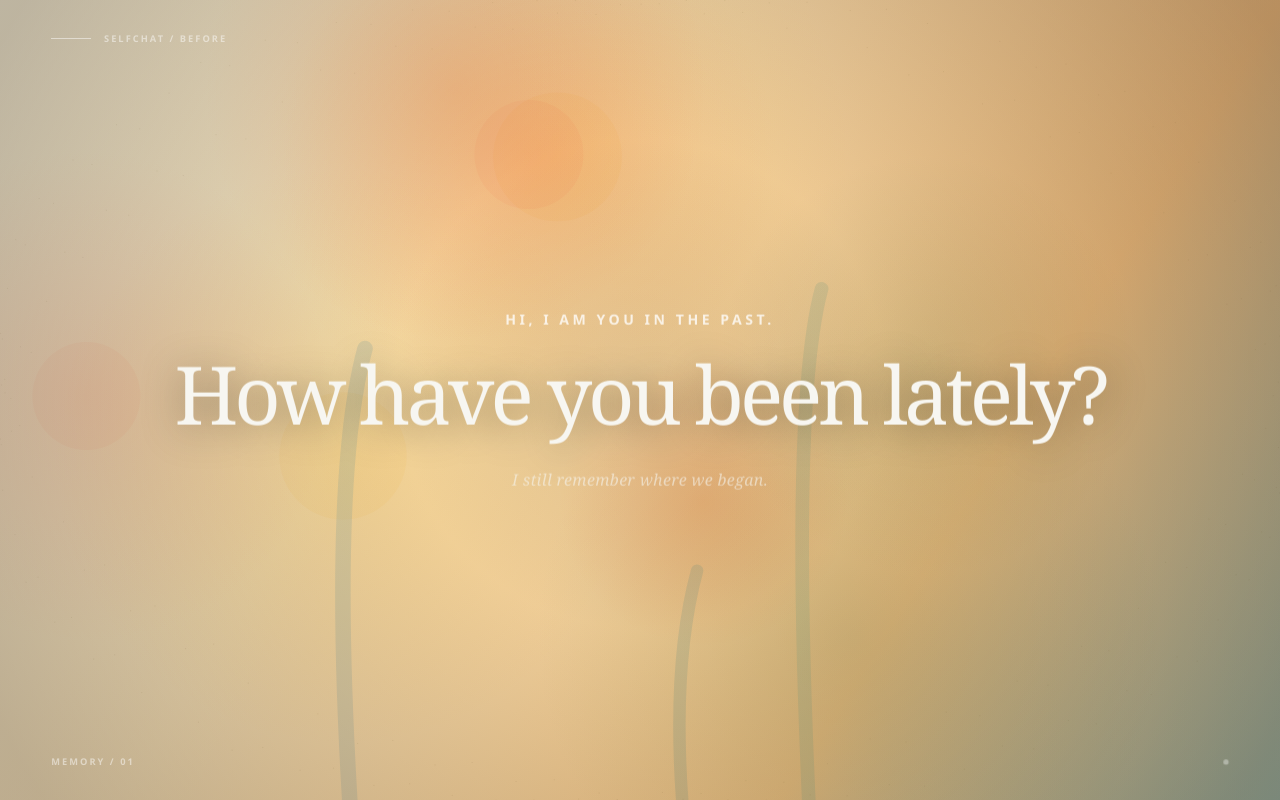
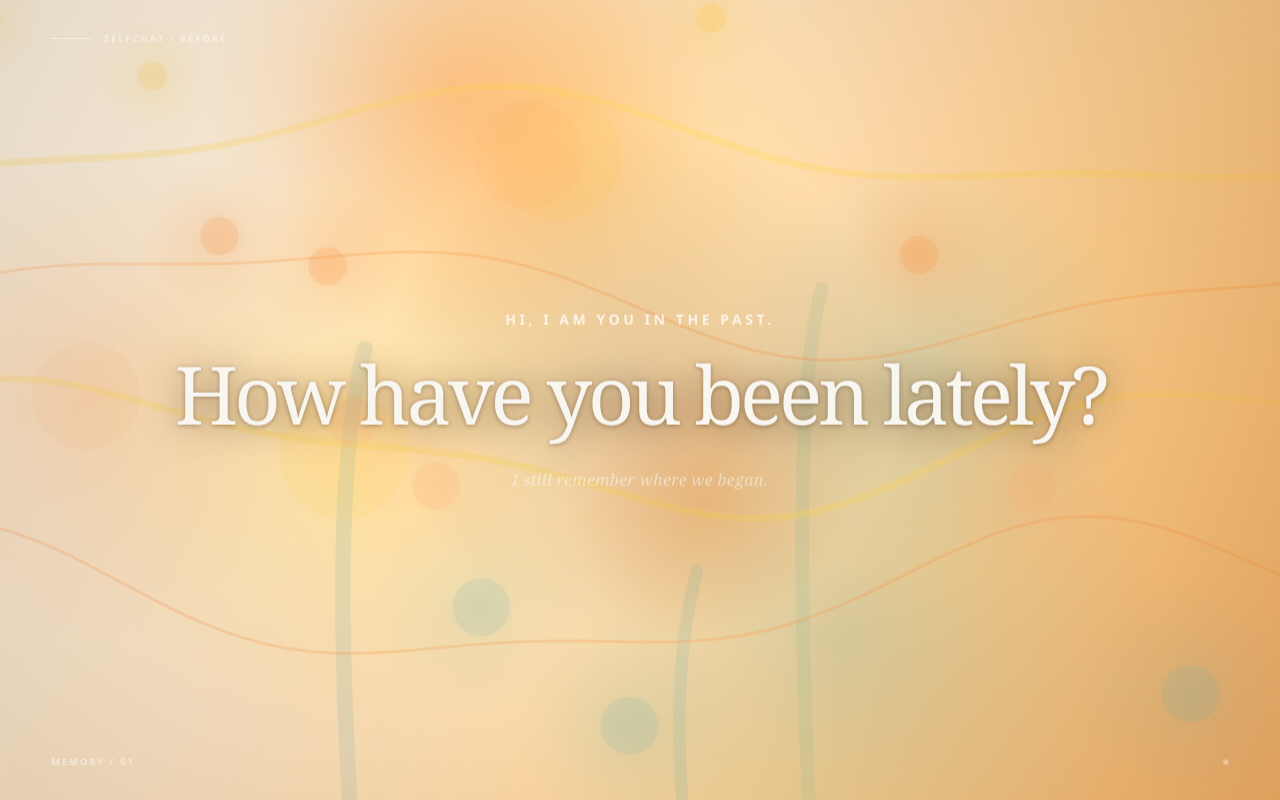
Before and after one commit to jialuhoudesign/selfchat, a Flask app: page /past in a window 1280 px wide. Run offline with Flask 3, Linux system fonts and the light colour scheme.

Commit message:
"Add flowing curves and orbs to past background

```diff
--- a/static/background.js
+++ b/static/background.js
@@ -25,9 +25,9 @@
 
   const pastColors = [
     [255, 214, 76],  // soft yellow
-    [255, 126, 54],  // orange
-    [255, 157, 142], // peach pink
-    [116, 172, 166], // faded blue-green
+    [255, 139, 43],  // orange
+    [255, 183, 119], // peach
+    [142, 185, 177], // faded blue-green
   ];
 
   const futureColors = [
@@ -73,10 +73,10 @@
       gradient.addColorStop(0.48, "#9eb9cc");
       gradient.addColorStop(1, "#476274");
     } else {
-      gradient.addColorStop(0, "#fff6dc");
-      gradient.addColorStop(0.35, "#ffe7ba");
-      gradient.addColorStop(0.72, "#f7c785");
-      gradient.addColorStop(1, "#9ab9aa");
+      gradient.addColorStop(0, "#fff9ea");
+      gradient.addColorStop(0.38, "#ffe8c8");
+      gradient.addColorStop(0.72, "#ffd38f");
+      gradient.addColorStop(1, "#f7b66c");
     }
     ctx.fillStyle = gradient;
     ctx.fillRect(0, 0, width, height);
@@ -89,8 +89,8 @@
     const radius = blob.baseRadius * pulse;
 
     const gradient = ctx.createRadialGradient(x, y, 0, x, y, radius);
-    gradient.addColorStop(0, rgba(blob.color, 0.22));
-    gradient.addColorStop(0.45, rgba(blob.color, 0.12));
+    gradient.addColorStop(0, rgba(blob.color, 0.34));
+    gradient.addColorStop(0.45, rgba(blob.color, 0.17));
     gradient.addColorStop(1, rgba(blob.color, 0));
 
     ctx.fillStyle = gradient;
@@ -100,7 +100,7 @@
 
     // A smaller moving core makes the motion easier to see on a screen.
     if (index % 2 === 0) {
-      ctx.fillStyle = rgba(blob.color, 0.08);
+      ctx.fillStyle = rgba(blob.color, 0.12);
       ctx.beginPath();
       ctx.arc(x, y, radius * 0.22, 0, Math.PI * 2);
       ctx.fill();
@@ -378,26 +378,102 @@
     if (isFuture) return;
 
     ctx.save();
-    ctx.globalCompositeOperation = "multiply";
+    ctx.globalCompositeOperation = "source-over";
     blobs.forEach(drawBlob);
     ctx.restore();
 
     ctx.save();
     ctx.globalCompositeOperation = "source-over";
-    drawPastFlower(width * 0.33, height * 0.42, Math.min(width, height) / 720, 0.1, [255, 118, 72], [93, 150, 158]);
-    drawPastFlower(width * 0.64, height * 0.36, Math.min(width, height) / 820, 1.8, [255, 183, 72], [96, 155, 132]);
-    drawPastFlower(width * 0.50, height * 0.68, Math.min(width, height) / 900, 3.2, [255, 210, 88], [86, 139, 132]);
+    drawPastFlower(width * 0.33, height * 0.42, Math.min(width, height) / 720, 0.1, [255, 118, 54], [128, 177, 172]);
+    drawPastFlower(width * 0.64, height * 0.36, Math.min(width, height) / 820, 1.8, [255, 205, 62], [139, 188, 151]);
+    drawPastFlower(width * 0.50, height * 0.68, Math.min(width, height) / 900, 3.2, [255, 151, 57], [123, 175, 169]);
     ctx.restore();
 
     // Fine moving film grain, kept sparse for Pi performance.
     ctx.save();
-    ctx.globalAlpha = 0.12;
-    ctx.fillStyle = "#7d6a3d";
+    ctx.globalAlpha = 0.10;
     for (let i = 0; i < 180; i += 1) {
       const x = (Math.sin(i * 17.13 + time * 0.7) * 0.5 + 0.5) * width;
       const y = (Math.cos(i * 23.71 + time * 0.5) * 0.5 + 0.5) * height;
+      ctx.fillStyle = i % 3 === 0
+        ? "rgba(255, 168, 64, .45)"
+        : i % 3 === 1
+          ? "rgba(255, 220, 90, .35)"
+          : "rgba(114, 168, 158, .22)";
       ctx.fillRect(x, y, 1, 1);
     }
+    ctx.restore();
+  }
+
+  function drawPastFloatingOrbs() {
+    if (isFuture) return;
+
+    const orbColors = [
+      [255, 207, 67],
+      [255, 139, 55],
+      [255, 177, 121],
+      [132, 188, 175],
+    ];
+
+    ctx.save();
+    ctx.globalCompositeOperation = "source-over";
+
+    for (let i = 0; i < 12; i += 1) {
+      const color = orbColors[i % orbColors.length];
+      const baseX = ((i * 137) % 1000) / 1000 * width;
+      const baseY = ((i * 263) % 1000) / 1000 * height;
+      const x = baseX + Math.sin(time * 0.7 + i * 1.7) * width * 0.035;
+      const y = baseY + Math.cos(time * 0.55 + i * 1.1) * height * 0.035;
+      const radius = Math.min(width, height) * (0.018 + (i % 4) * 0.006);
+
+      const glow = ctx.createRadialGradient(x, y, 0, x, y, radius * 4);
+      glow.addColorStop(0, rgba(color, 0.22));
+      glow.addColorStop(0.35, rgba(color, 0.10));
+      glow.addColorStop(1, rgba(color, 0));
+      ctx.fillStyle = glow;
+      ctx.beginPath();
+      ctx.arc(x, y, radius * 4, 0, Math.PI * 2);
+      ctx.fill();
+
+      ctx.fillStyle = rgba(color, 0.18);
+      ctx.beginPath();
+      ctx.arc(x, y, radius, 0, Math.PI * 2);
+      ctx.fill();
+    }
+
+    ctx.restore();
+  }
+
+  function drawPastFlowCurves() {
+    if (isFuture) return;
+
+    ctx.save();
+    ctx.lineCap = "round";
+
+    for (let row = 0; row < 4; row += 1) {
+      ctx.beginPath();
+      const baseY = height * (0.18 + row * 0.19);
+      const amplitude = height * (0.055 + row * 0.008);
+
+      for (let step = 0; step <= 90; step += 1) {
+        const p = step / 90;
+        const x = p * width;
+        const y =
+          baseY +
+          Math.sin(p * Math.PI * 2.1 + time * 0.9 + row) * amplitude +
+          Math.sin(p * Math.PI * 4.6 - time * 0.45) * amplitude * 0.33;
+
+        if (step === 0) ctx.moveTo(x, y);
+        else ctx.lineTo(x, y);
+      }
+
+      ctx.strokeStyle = row % 2
+        ? "rgba(255, 142, 58, 0.22)"
+        : "rgba(255, 214, 76, 0.26)";
+      ctx.lineWidth = row % 2 ? 3 : 7;
+      ctx.stroke();
+    }
+
     ctx.restore();
   }
 
@@ -411,6 +487,8 @@
       drawFutureScanner();
     } else {
       drawPastFloralMemory();
+      drawPastFlowCurves();
+      drawPastFloatingOrbs();
     }
 
     if (!reducedMotion) {
--- a/static/style.css
+++ b/static/style.css
@@ -21,7 +21,7 @@ button, textarea { font: inherit; }
 /* ---------- The two physical display pages ---------- */
 .display { height: 100%; overflow: hidden; }
 .display--future { background: #b8ccd9; }
-.display--past { background: #f4c986; }
+.display--past { background: #ffe1a4; }
 
 .temporal-screen {
   position: relative;
@@ -54,9 +54,13 @@ button, textarea { font: inherit; }
 
 .display--past .ambient-vignette {
   background:
-    radial-gradient(circle at 50% 48%, rgba(88, 70, 42, .16) 0%, rgba(88, 70, 42, .08) 32%, rgba(38, 30, 24, .30) 95%),
-    linear-gradient(115deg, rgba(255, 246, 220, .18), transparent 38%),
-    linear-gradient(245deg, rgba(255, 132, 63, .10), transparent 50%);
+    radial-gradient(circle at 50% 48%, rgba(70, 45, 25, .14) 0%, transparent 34%, rgba(96, 58, 28, .16) 96%),
+    linear-gradient(115deg, rgba(255, 255, 245, .16), transparent 38%),
+    linear-gradient(245deg, rgba(255, 132, 63, .08), transparent 50%);
+}
+
+.display--past .voice__message {
+  text-shadow: 0 4px 36px rgba(72, 44, 20, .58), 0 1px 5px rgba(72, 44, 20, .36);
 }
 
 .screen-label,
```
